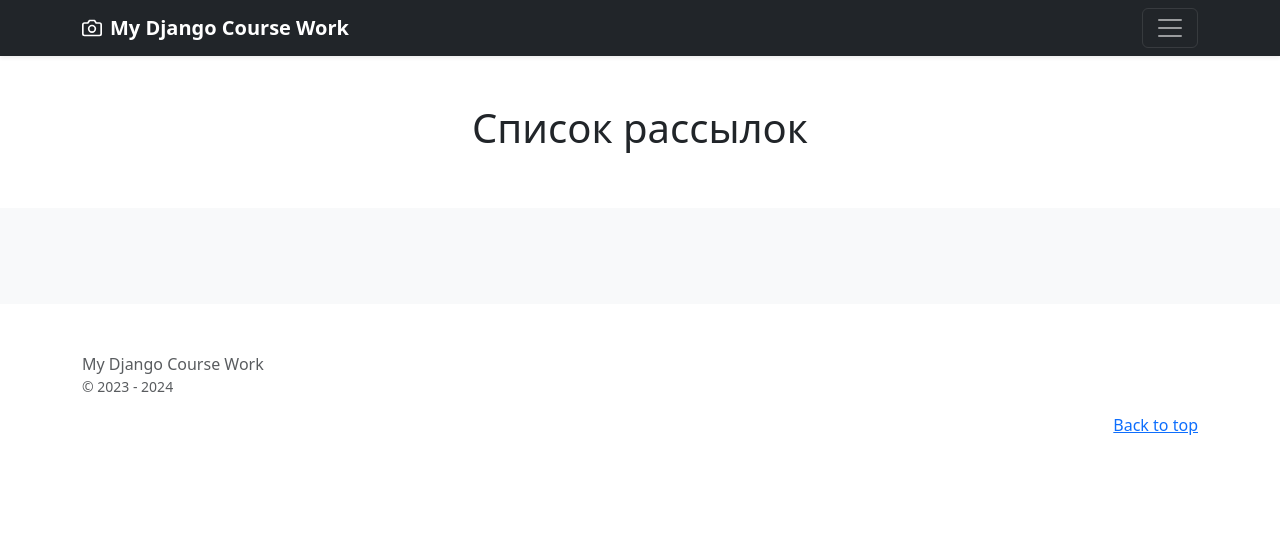
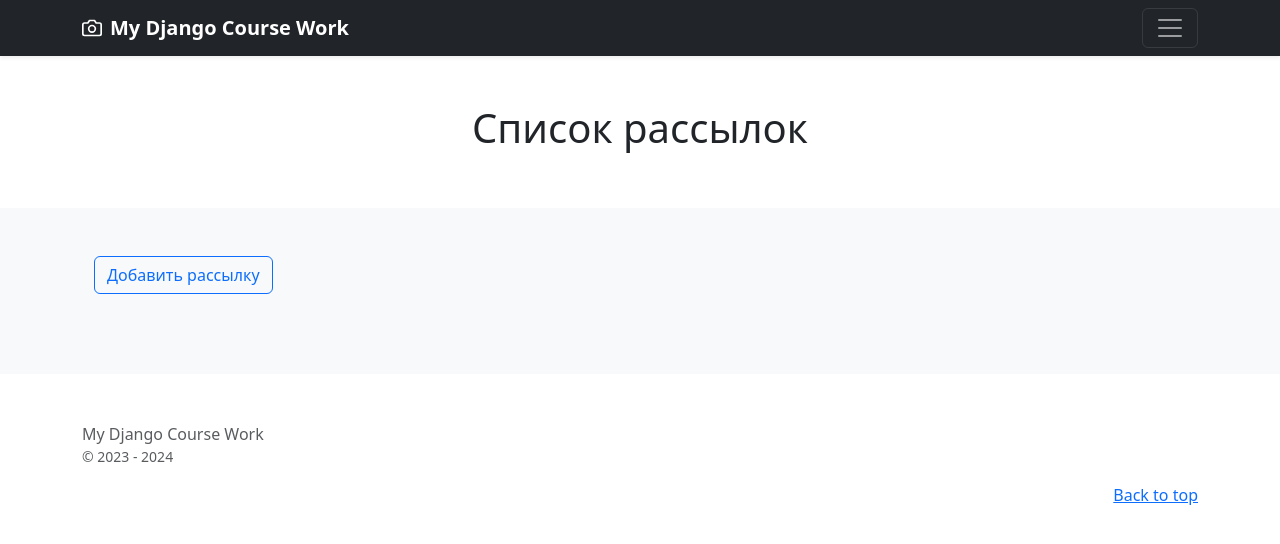
Before and after one commit to skysaika/cworkdjango, a Django app: page /mailing/mailing_list/ in a window 1280 px wide. Shown: the top 544 px of the page. Run offline with Django 5.2, Linux system fonts and the light colour scheme; data that the repository does not hold is empty; some libraries are stand-ins or nearby versions.

Commit message:
Create MailingCreateView in views.py,path to mailing_create, add button 'Добавить рассылку'in mailing_list.html, class MailingForm in forms.py

```diff
--- a/mailing/templates/mailing/mailing_list.html
+++ b/mailing/templates/mailing/mailing_list.html
@@ -4,14 +4,14 @@
 {% block content %}
 
      <!-- кнопка добавления рассылки -->
-{#     <div class="container">#}
-{#        <div class="row">#}
-{#            <div class="col-12 mb-5">#}
-{##}
-{#                <a class="btn btn-outline-primary" href="{% url '' %}">Добавить рассылку</a>#}
-{#            </div>#}
-{#        </div>#}
-{#    </div>#}
+     <div class="container">
+        <div class="row">
+            <div class="col-12 mb-5">
+
+                <a class="btn btn-outline-primary" href="{% url 'mailing:mailing_create' %}">Добавить рассылку</a>
+            </div>
+        </div>
+    </div>
     <!-- карточки рассылок -->
     <div class="row row-cols-1 row-cols-sm-2 row-cols-md-3 g-3">
         {% for object in object_list %} <!-- цикл перебирает все объекты -->
--- a/mailing/urls.py
+++ b/mailing/urls.py
@@ -3,7 +3,7 @@ from django.urls import path
 
 from mailing.apps import MailingConfig
 from mailing.views import MessageListView, MessageCreateView, MessageUpdateView, MessageDetailView, MessageDeleteView, \
-    MailingListView
+    MailingListView, MailingCreateView
 
 app_name = MailingConfig.name
 
@@ -16,4 +16,5 @@ urlpatterns = [
     path('message_delete/<int:pk>/', MessageDeleteView.as_view(), name='message_delete'),  # удаление сообщения
 
     path('mailing_list/', MailingListView.as_view(), name='mailing_list'),  # список рассылок
+    path('mailing_create/', MailingCreateView.as_view(), name='mailing_create'),  # создание рассылки
 ]
--- a/mailing/views.py
+++ b/mailing/views.py
@@ -1,7 +1,7 @@
 from django.urls import reverse_lazy
 from django.views.generic import ListView, CreateView, DetailView, DeleteView
 
-from .forms import MessageForm
+from .forms import MessageForm, MailingForm
 from .models import Message, Mailing
 
 
@@ -63,7 +63,7 @@ class MessageDeleteView(DeleteView):
 class MailingListView(ListView):
     """Список рассылок"""
     model = Mailing
-    template_name = 'mailing_list.html'
+    template_name = 'mailing/mailing_list.html'
     context_object_name = 'object_list'
     extra_context = {
         'title': 'Список рассылок'
@@ -71,3 +71,24 @@ class MailingListView(ListView):
 
     def get_queryset(self):
         return Mailing.objects.all()
+
+
+# class MailingDetailView(DetailView):
+#     """Просмотр рассылки"""
+#     model = Mailing
+#     template_name = 'mailing/mailing_detail.html'
+#     context_object_name = 'object_list'
+#     extra_context = {
+#         'title': 'Просмотр рассылки'
+#     }
+
+
+class MailingCreateView(CreateView):
+    """Создание рассылки"""
+    model = Mailing
+    template_name = 'mailing/mailing_form.html'
+    form_class = MailingForm
+    extra_context = {
+        'title': 'Создание рассылки'
+    }
+    success_url = reverse_lazy('mailing:mailing_list')
```
Also changed, not shown: mailing/forms.py (+19 -1 lines).
